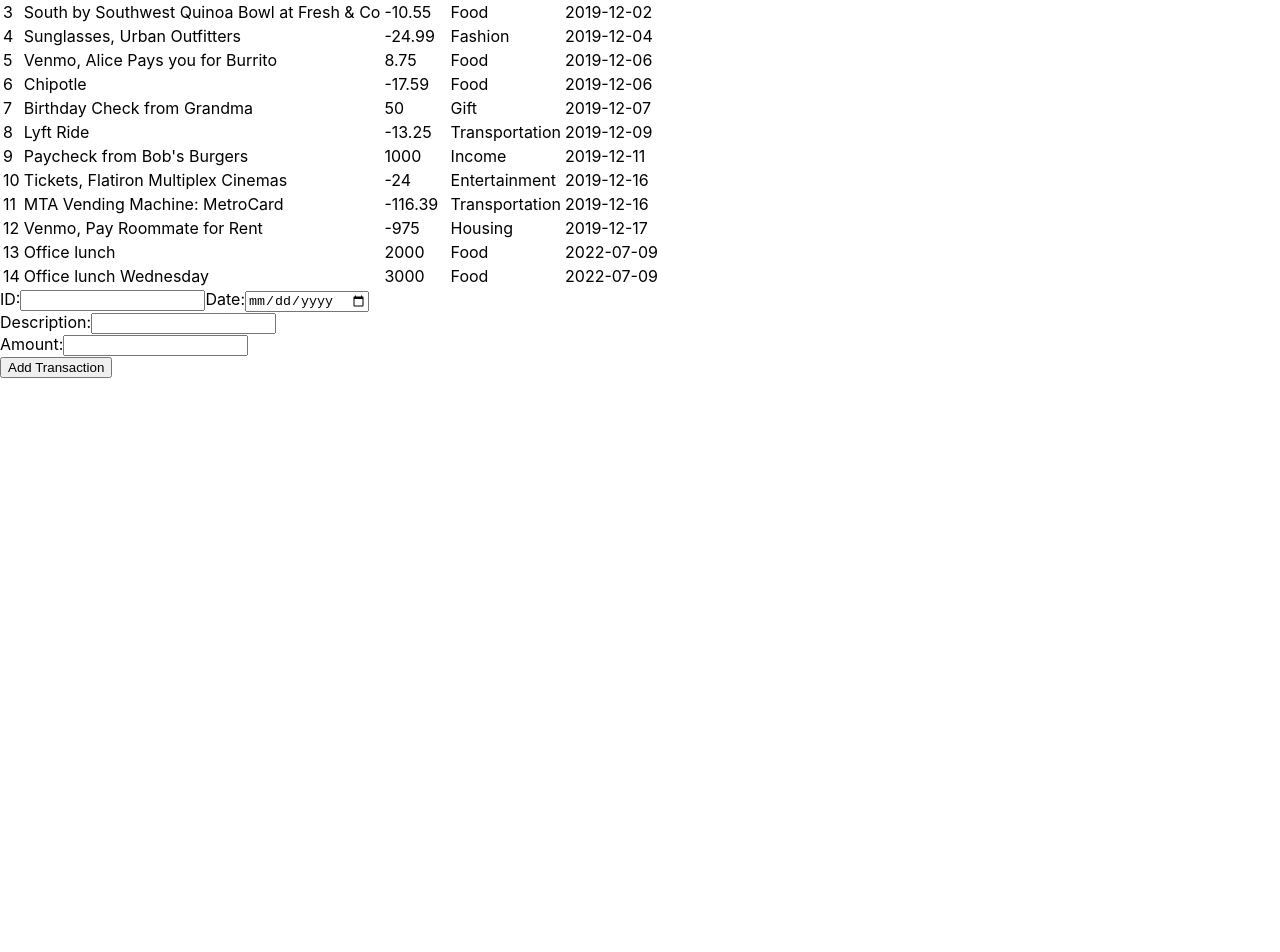
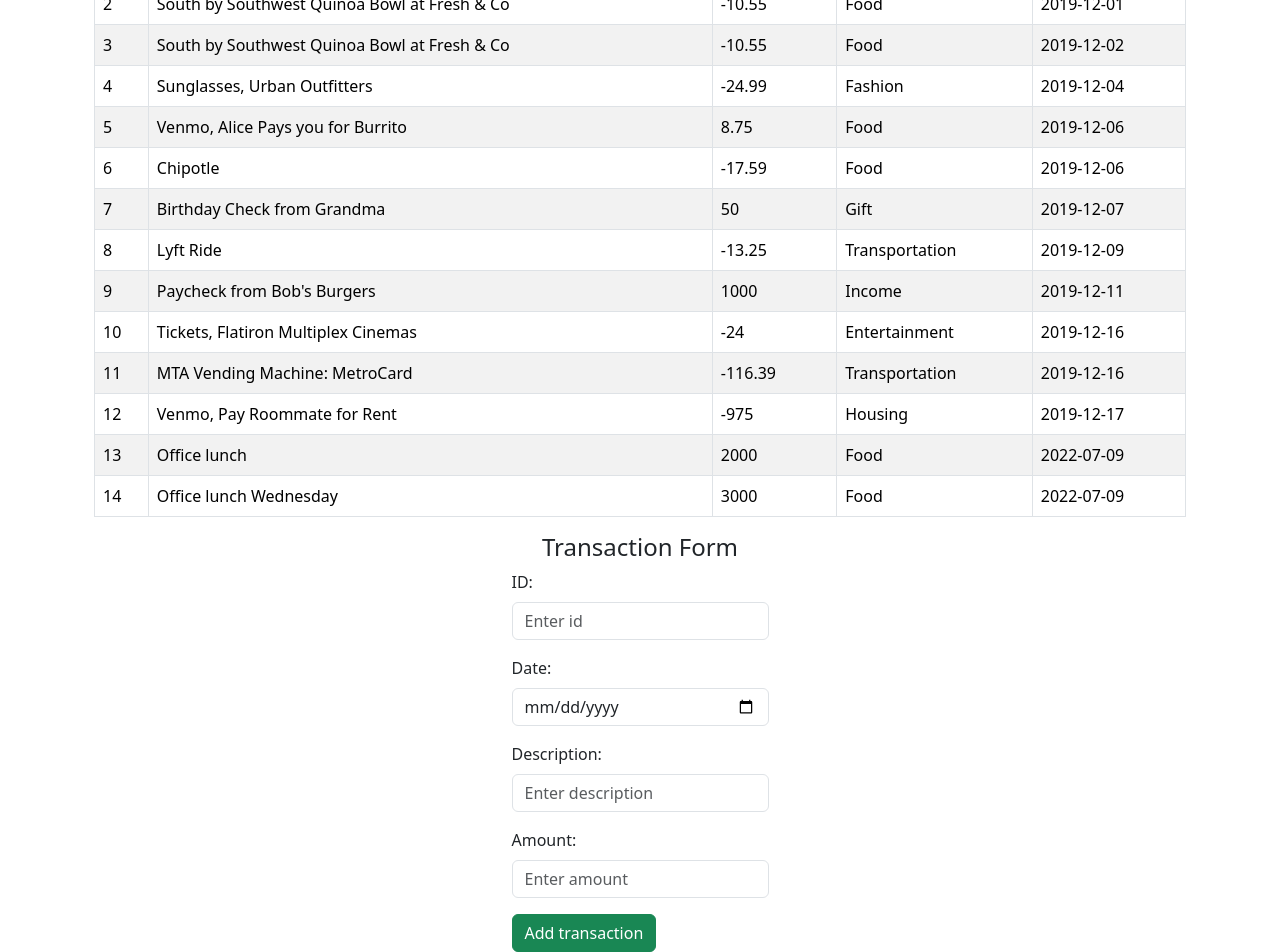
Before and after one commit to Nyakio-Eva/Bank-of-Flatiron, a React (Create React App) app: page / in a window 1280 px wide. Shown: the part 246-1198 px from the top of the page. Before the commit the page ends 800 px from the top, so only its background shows below. Built offline with nearby package versions, Linux system fonts and the light colour scheme; data requests are answered from the project's data file.

Commit message:
added bootstrap to components, modified the page styling, styled form, styled transaction table

```diff
--- a/package.json
+++ b/package.json
@@ -6,7 +6,9 @@
     "@testing-library/jest-dom": "^5.17.0",
     "@testing-library/react": "^13.4.0",
     "@testing-library/user-event": "^13.5.0",
+    "bootstrap": "^5.3.2",
     "react": "^18.2.0",
+    "react-bootstrap": "^2.10.1",
     "react-dom": "^18.2.0",
     "react-router-dom": "^6.22.0",
     "react-scripts": "5.0.1",
--- a/src/App.css
+++ b/src/App.css
@@ -14,14 +14,12 @@
 }
 
 .App-header {
-  background-color: #282c34;
-  min-height: 100vh;
   display: flex;
   flex-direction: column;
   align-items: center;
   justify-content: center;
   font-size: calc(10px + 2vmin);
-  color: white;
+  color: rgb(10, 81, 26);
 }
 
 .App-link {
--- a/src/components/App.js
+++ b/src/components/App.js
@@ -1,7 +1,10 @@
 import React, { useState, useEffect } from "react";
+import 'bootstrap/dist/css/bootstrap.min.css';
+import '../../src/App.css'
 import TransactionTable from "./transactionsTable";
 import TransactionForm from "./Form";
 import SearchBar from "./searchbar";
+
 
 function App() {
   const [transactions, setTransactions] = useState([]);
@@ -46,13 +49,15 @@ function App() {
 
 
   return (
-    <div className="App">
+    <div className="container">
       <header className="App-header">
         <h1>Bank of Flatiron</h1>
+        <SearchBar searchTerm={searchTerm} setSearchTerm={setSearchTerm} onSearch= {handleSearch} />
       </header>
-      <SearchBar searchTerm={searchTerm} setSearchTerm={setSearchTerm} onSearch= {handleSearch} />
+
       <TransactionTable transactions={filteredTransactions} />
       <TransactionForm onSubmit={addTransaction} />
+
     </div>
   );
 }
--- a/src/components/Form.js
+++ b/src/components/Form.js
@@ -1,4 +1,6 @@
 import React,{useState} from "react";
+import Form from 'react-bootstrap/Form';
+import Button from 'react-bootstrap/Button';
 
 
 
@@ -18,21 +20,38 @@ function TransactionForm({onSubmit}){
   };
 
   return (
-   <div>
-      <form onSubmit={handleSubmit}>
-        <label>ID:</label>
-        <input type="id" value={id} onChange={(e) => setId(e.target.value)} required/>
-        <label>Date:</label>
-        <input type="date" value={date} onChange={(e) => setDate(e.target.value)} required />
-        <br />
-        <label>Description:</label>
-        <input type="text" value={description} onChange={(e) => setDescription(e.target.value)} required />
-        <br />
-        <label>Amount:</label>
-        <input type="number" value={amount} onChange={(e) => setAmount(e.target.value)} required />
-        <br />
-        <button type="submit">Add Transaction</button>
-      </form>
+   <div className="d-flex justify-content-center align-items-center">
+    <div>
+      <h4 className="text-center">Transaction Form</h4>
+
+      <Form onSubmit={handleSubmit}>
+        <Form.Group className="mb-3">
+          <Form.Label>ID:</Form.Label>
+          <Form.Control type="id" value={id} onChange={(e) => setId(e.target.value)}
+            placeholder="Enter id"  required/>
+        </Form.Group>
+
+        <Form.Group className="mb-3">
+          <Form.Label>Date:</Form.Label>
+          <Form.Control type="date" placeholder="Enter date" value={date}
+            onChange={(e) => setDate(e.target.value)} required/>
+        </Form.Group>
+        <Form.Group className="mb-3" >
+        <Form.Label>Description:</Form.Label>
+        <Form.Control type="text" placeholder="Enter description" value={description}
+            onChange={(e) => setDescription(e.target.value)} required/>
+        </Form.Group>
+
+        <Form.Group className="mb-3" >
+        <Form.Label>Amount:</Form.Label>
+        <Form.Control type="number" placeholder="Enter amount" value={description}
+            onChange={(e) => setAmount(e.target.value)} required/>
+        </Form.Group>
+        <Button variant="success" type="submit">
+          Add transaction
+        </Button>
+      </Form>
+     </div>
     </div>
   );
 };
--- a/src/components/transactionsTable.js
+++ b/src/components/transactionsTable.js
@@ -1,11 +1,12 @@
 import React from "react";
+import { Table } from "react-bootstrap"
 
 function TransactionTable({transactions}){
     console.log(transactions)
   return(
-    <div>
+    <div className="container">
       <h2>Transactions list</h2>
-        <table>
+        <Table striped bordered hover responsive>
       <thead>
         <tr>
           <th>ID</th>
@@ -23,12 +24,11 @@ function TransactionTable({transactions}){
               <td>{transaction.amount}</td>
               <td>{transaction.category}</td>
               <td>{transaction.date}</td>
+
             </tr>
           ))}
-
-
       </tbody>
-      </table>
+      </Table>
     </div>
   )
 }
--- a/src/index.js
+++ b/src/index.js
@@ -3,6 +3,7 @@ import { createRoot } from 'react-dom/client';
 import { BrowserRouter } from 'react-router-dom';
 import './index.css';
 import App from './components/App';
+import 'bootstrap/dist/css/bootstrap.min.css';
 import reportWebVitals from './reportWebVitals';
 
 const root = createRoot(document.getElementById('root'));
```
Also changed, not shown: 1 other file (tests, documents, lock files or other folders).
